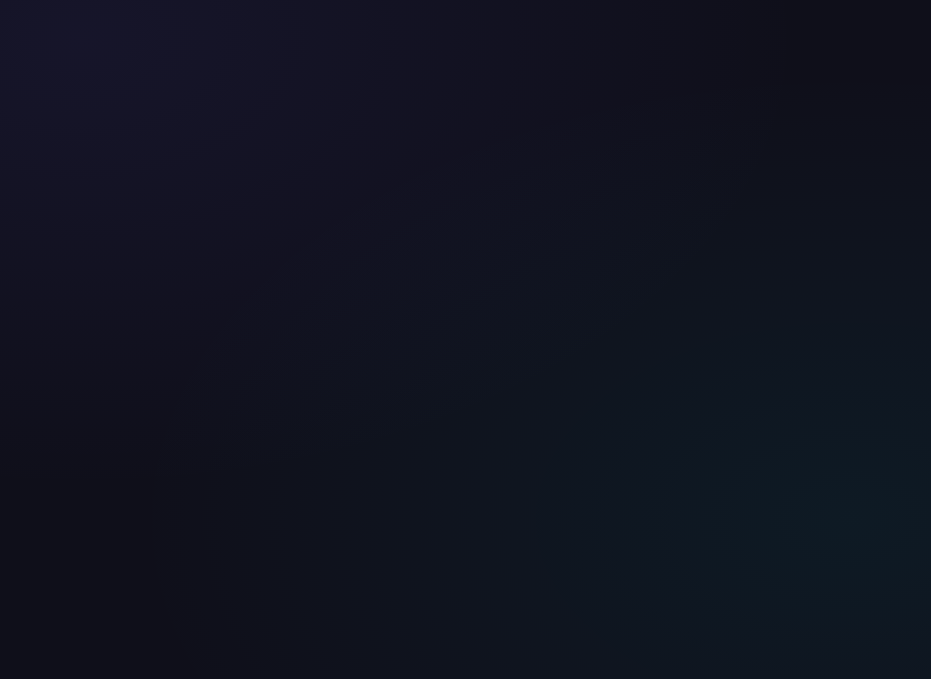
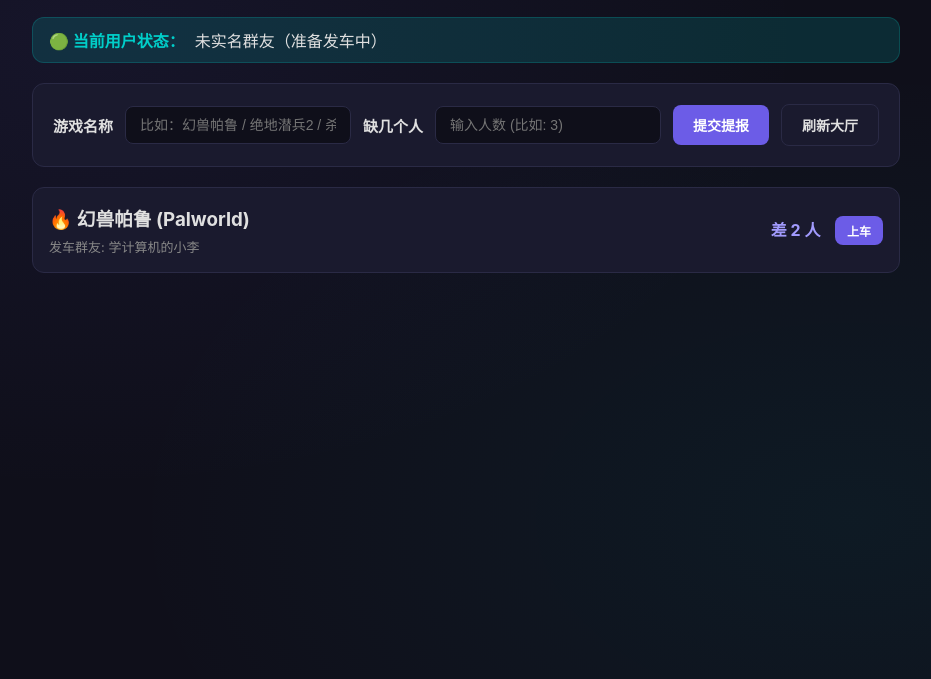
Before and after one commit to dao81438/qq-game-collector, a plain HTML site: page index.html in a window 1280 px wide. Shown: the part 121-800 px from the top of the page, without its empty margins (174-1105 px from the left). Drawn offline with nearby package versions, Linux system fonts and the light colour scheme.

Commit message:
Update index.html

```diff
--- a/index.html
+++ b/index.html
@@ -4,8 +4,12 @@
 <meta charset="UTF-8">
 <meta name="viewport" content="width=device-width, initial-scale=1.0">
 <title>QQ群联机游戏收集器</title>
+
+<!-- Supabase SDK 引入 -->
 <script src="https://cdn.jsdelivr.net/npm/@supabase/supabase-js@2/dist/umd/supabase.min.js"></script>
+
 <style>
+  /* ================= 样式部分开始 ================= */
   :root {
     --bg: #0f0f1a;
     --card-bg: #1a1a2e;
@@ -43,6 +47,7 @@
     text-align: center;
     padding: 32px 0 20px;
   }
+
   .header h1 {
     font-size: 28px;
     font-weight: 700;
@@ -51,6 +56,7 @@
     -webkit-text-fill-color: transparent;
     background-clip: text;
   }
+
   .header .subtitle {
     color: var(--text-dim);
     margin-top: 6px;
@@ -68,11 +74,13 @@
     gap: 12px;
     align-items: center;
   }
+
   .user-panel label {
     font-weight: 600;
     font-size: 15px;
     white-space: nowrap;
   }
+
   .user-panel input {
     flex: 1;
     min-width: 160px;
@@ -85,10 +93,12 @@
     outline: none;
     transition: var(--transition);
   }
+
   .user-panel input:focus {
     border-color: var(--accent);
     box-shadow: 0 0 0 3px rgba(108, 92, 231, 0.15);
   }
+
   .btn {
     padding: 10px 20px;
     border: none;
@@ -99,24 +109,29 @@
     transition: var(--transition);
     white-space: nowrap;
   }
+
   .btn-primary {
     background: var(--accent);
     color: #fff;
   }
+
   .btn-primary:hover {
     background: #7c6cf0;
     transform: translateY(-1px);
   }
+
   .btn-outline {
     background: transparent;
     border: 1px solid var(--border);
     color: var(--text);
   }
+
   .btn-outline:hover {
     border-color: var(--accent);
     color: var(--accent-glow);
   }
 
+  /* 补全之前你没闭合的大括号！ */
   .current-user {
     display: flex;
     align-items: center;
@@ -126,3 +141,96 @@
     border: 1px solid rgba(0, 206, 201, 0.2);
     border-radius: var(--radius);
     margin-bottom: 20px;
+  }
+
+  .current-user span {
+    color: var(--green);
+    font-weight: bold;
+  }
+
+  /* 下面为了美观给你预留了一个卡片列表样式，方便你装载数据库抓取出来的游戏 */
+  .game-card {
+    background: var(--card-bg);
+    border: 1px solid var(--border);
+    border-radius: var(--radius);
+    padding: 16px;
+    margin-bottom: 12px;
+    display: flex;
+    justify-content: space-between;
+    align-items: center;
+    transition: var(--transition);
+  }
+  .game-card:hover {
+    background: var(--card-hover);
+    border-color: rgba(108, 92, 231, 0.5);
+  }
+</style>
+</head>
+
+<body>
+  <!-- ================= 页面主体结构开始 ================= -->
+  <div class="container">
+
+    <!-- 头部区域 -->
+    <div class="header">
+      <h1>QQ群联机游戏收集器</h1>
+      <div class="subtitle">提报你最近想开黑的游戏，在线招募你的队友 🎮</div>
+    </div>
+
+    <!-- 用户身份提示区域 (对应你的 .current-user 类) -->
+    <div class="current-user">
+      <span>🟢 当前用户状态：</span>
+      <div>未实名群友（准备发车中）</div>
+    </div>
+
+    <!-- 数据提交/操作区域 (对应你的 .user-panel 类) -->
+    <div class="user-panel">
+      <label>游戏名称</label>
+      <input type="text" id="gameName" placeholder="比如：幻兽帕鲁 / 绝地潜兵2 / 杀戮尖塔" />
+
+      <label>缺几个人</label>
+      <input type="number" id="playersNeed" placeholder="输入人数 (比如: 3)" style="min-width: 120px;" />
+
+      <button class="btn btn-primary" onclick="submitGame()">提交提报</button>
+      <button class="btn btn-outline" onclick="refreshList()">刷新大厅</button>
+    </div>
+
+    <!-- 展示提交游戏列表的空白骨架 -->
+    <div id="gameList">
+      <!-- 这个内容是假数据演示用的，等连上你的 supabase 就能写 js 替换了 -->
+      <div class="game-card">
+        <div>
+          <h3 style="margin-bottom: 5px;">🔥 幻兽帕鲁 (Palworld)</h3>
+          <span style="font-size: 13px; color: var(--text-dim);">发车群友: 学计算机的小李</span>
+        </div>
+        <div>
+          <span style="color: var(--accent-glow); font-weight: bold; margin-right: 10px;">差 2 人</span>
+          <button class="btn btn-primary" style="padding: 6px 12px; font-size: 12px;">上车</button>
+        </div>
+      </div>
+    </div>
+
+  </div>
+
+  <!-- ================= JS逻辑骨架预留 ================= -->
+  <script>
+    // 在这里初始化你的 Supabase
+    // const supabaseUrl = 'YOUR_SUPABASE_URL';
+    // const supabaseKey = 'YOUR_SUPABASE_ANON_KEY';
+    // const supabase = supabase.createClient(supabaseUrl, supabaseKey);
+
+    function submitGame() {
+      // 获取用户输入的值，给将来接上数据库用
+      const name = document.getElementById('gameName').value;
+      const count = document.getElementById('playersNeed').value;
+      if (!name) return alert('你得填个游戏名字呀！');
+
+      alert('已假装向 Supabase 数据库提交游戏：' + name + '，还差 ' + count + '人');
+    }
+
+    function refreshList() {
+      alert('刷新列表请求触发');
+    }
+  </script>
+</body>
+</html>
```
